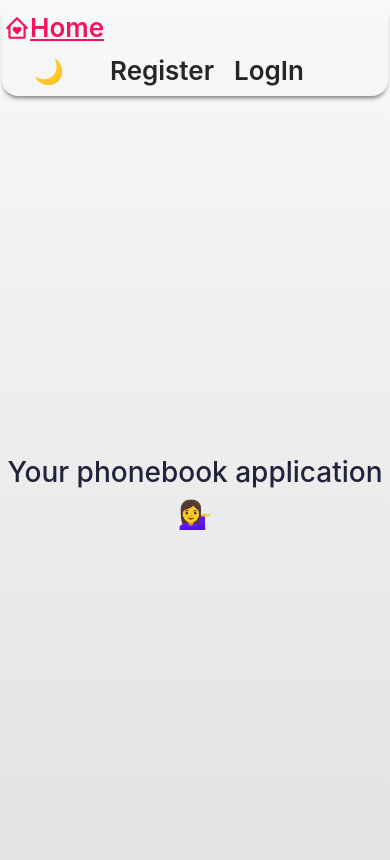
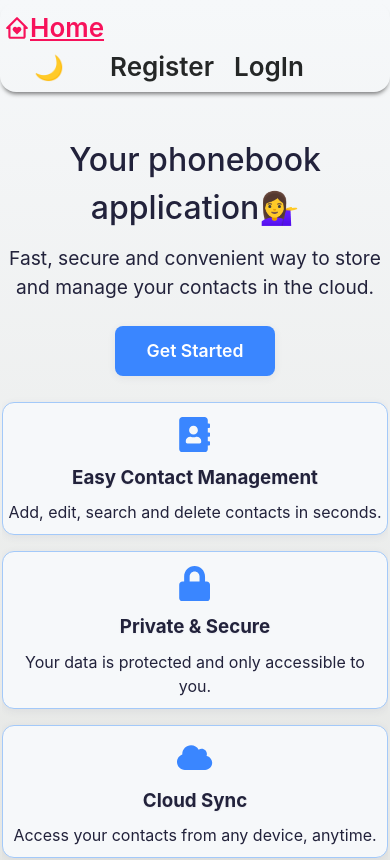
Before and after one commit to olenkachovgun/Phonebook-react, a React (Vite) app: page / in a window 390 px wide. Shown: the top 860 px of the page. Built offline with nearby package versions, Linux system fonts and the light colour scheme.

Commit message:
add new content one HomePage & fix css & add new readme

```diff
--- a/src/App.css
+++ b/src/App.css
@@ -2,8 +2,8 @@
   width: 100%;
   max-width: 1280px;
   margin: 0 auto;
-  padding: 6px 20px;
-  padding-bottom: 24px;
+  padding: 6px 20px 24px;
+  box-sizing: border-box;
 }
 
 @media (max-width: 1200px) {
@@ -15,29 +15,26 @@
 @media (max-width: 992px) {
   .wrapper {
     max-width: 800px;
-    padding: 6px 12px;
+    padding: 6px 12px 24px;
   }
 }
 
 @media (max-width: 768px) {
   .wrapper {
-    max-width: 100vw;
-    padding: 6px 8px;
-    padding-bottom: 32px;
+    max-width: 100%;
+    padding: 6px 8px 32px;
   }
 }
 
 @media (max-width: 600px) {
   .wrapper {
-    padding: 4px 4px;
-    padding-bottom: 32px;
+    padding: 4px 4px 32px;
   }
 }
 
 @media (max-width: 480px) {
   .wrapper {
-    padding: 2px 2px;
-    padding-bottom: 20px;
+    padding: 2px 2px 20px;
   }
 }
 
--- a/src/components/AppBar/AppBar.jsx
+++ b/src/components/AppBar/AppBar.jsx
@@ -12,22 +12,24 @@ const AppBar = () => {
 
   return (
     <header className={s.header}>
+      <div className={s.headerContent}>
         <Navigation />
         <div className={s.themeToggleContainer}>
           <button
             onClick={toggleTheme}
             className={s.themeToggleBtn}
             title={
-            theme === "light" ? "Увімкнути темну тему" : "Увімкнути світлу тему"
+              theme === "light" ? "Switch to dark mode" : "Switch to light mode"
             }
             aria-label={
-            theme === "light" ? "Увімкнути темну тему" : "Увімкнути світлу тему"
+              theme === "light" ? "Switch to dark mode" : "Switch to light mode"
             }
           >
             {theme === "light" ? "🌙" : "☀️"}
           </button>
           {isLoggedIn ? <UserMenu /> : <AuthNav />}
         </div>
+      </div>
     </header>
   );
 };
--- a/src/components/AppBar/AppBar.module.css
+++ b/src/components/AppBar/AppBar.module.css
@@ -4,10 +4,14 @@
     gap: 14px;
     align-items: center;
     text-align: center;
-    padding: 20px;
-    width: 100%;
+    padding: 20px 0;
+    width: 100vw;
+    position: relative;
+    left: 50%;
+    transform: translateX(-50%);
     box-shadow: 0 4px 4px -2px rgba(0, 0, 0, 0.5);
     border-radius: 16px;
+    margin: 0 0 32px 0;
 }
 
 .themeToggleContainer {
@@ -38,10 +42,25 @@
     box-shadow: none;
 }
 
+.headerContent {
+    width: 100%;
+    max-width: 1280px;
+    margin: 0 auto;
+    padding: 0 20px;
+    display: flex;
+    justify-content: space-between;
+    align-items: center;
+}
+
 @media (max-width: 1200px) {
     .header {
         padding: 16px;
         gap: 12px;
+    }
+
+    .headerContent {
+        max-width: 1000px;
+        padding: 0 16px;
     }
 }
 
@@ -50,12 +69,22 @@
         padding: 14px 10px;
         gap: 10px;
     }
+
+    .headerContent {
+        max-width: 800px;
+        padding: 0 12px;
+    }
 }
 
 @media (max-width: 768px) {
     .header {
         padding: 12px 8px;
         gap: 8px;
+    }
+
+    .headerContent {
+        max-width: 100vw;
+        padding: 0 8px;
     }
 
     .themeToggleBtn {
@@ -68,6 +97,11 @@
     .header {
         padding: 8px 4px;
         gap: 6px;
+        margin-bottom: 20px;
+    }
+
+    .headerContent {
+        padding: 0 4px;
     }
 }
 
@@ -83,4 +117,10 @@
         align-self: flex-end;
         margin-bottom: 4px;
     }
+
+    .headerContent {
+        flex-direction: column;
+        align-items: stretch;
+        padding: 0 2px;
+    }
 }
--- a/src/components/ContactList/ContactList.jsx
+++ b/src/components/ContactList/ContactList.jsx
@@ -46,17 +46,17 @@ const ContactList = () => {
       ))}
 
       {filterData.length === 0 && contacts.length !== 0 && (
-        <>
-          <p>Not found</p>
+        <div className={s.notFoundRow}>
+          <p className={s.notFound}>No contacts found for your search.</p>
           {/* //{toast.error("Not found. Try again...")}; */}
           <button
             onClick={() => dispatch(resetFilter())}
             type="button"
-            className="btnReset"
+            className={s.btnReset}
           >
             Reset
           </button>
-        </>
+        </div>
       )}
       {isOpen && (
         <Suspense fallback={<p>Loading...</p>}>
--- a/src/components/Footer/Footer.module.css
+++ b/src/components/Footer/Footer.module.css
@@ -1,12 +1,15 @@
 .footer {
-    width: 100%;
-    padding: 20px;
+    width: 100vw;
+    padding: 20px 0;
     display: flex;
     justify-content: center;
     align-items: center;
     border: none;
     border-bottom: none;
     margin-top: 40px;
+    position: relative;
+    left: 50%;
+    transform: translateX(-50%);
 }
 
 .footer.dark-theme {
--- a/src/components/UserMenu/UserMenu.jsx
+++ b/src/components/UserMenu/UserMenu.jsx
@@ -13,7 +13,12 @@ const UserMenu = () => {
   return (
     <div className={s.userMenu}>
       <p className={s.username}>Welcome, {user.user.name}!</p>
-      <button onClick={() => dispatch(logoutThunk())} className={s.btnLogout}>
+      <button
+        onClick={() => dispatch(logoutThunk())}
+        className={s.btnLogout}
+        title="Logout"
+        aria-label="Logout"
+      >
         <IoIosLogOut className={s.iconLogout} />
       </button>
     </div>
--- a/src/index.css
+++ b/src/index.css
@@ -9,18 +9,20 @@
 }
 
 body {
-  max-width: 1280px;
+  /* max-width: 1280px; */
   text-align: center;
   background: linear-gradient(180deg, #f6f8fa 0%, #e0e1dd 100%);
+  overflow-x: hidden;
 }
 
 #root {
   color: #22223b;
   margin: 0;
-  display: flex;
-  justify-content: center;
-  min-width: 320px;
+
+  width: 100%;
   min-height: 100vh;
+
+  overflow-x: hidden;
 }
 
 a {
@@ -31,14 +33,14 @@ a:hover {
   color: #4361ee;
 }
 
-h1,
+/* h1,
 h2,
 h3,
 h4,
 h5,
 h6 {
   text-shadow: 1px 1px 3px #e0e1dd;
-}
+} */
 
 .card,
 .header,
@@ -62,14 +64,7 @@ body.dark-theme #root {
   color: #f1f1f1;
 }
 
-body.dark-theme h1,
-body.dark-theme h2,
-body.dark-theme h3,
-body.dark-theme h4,
-body.dark-theme h5,
-body.dark-theme h6 {
-  text-shadow: 1px 1px 3px #232526;
-}
+
 
 body.dark-theme a {
   color: #f1c40f;
--- a/src/pages/HomePage/HomePage.jsx
+++ b/src/pages/HomePage/HomePage.jsx
@@ -1,16 +1,51 @@
 import React from "react";
 import s from "./HomePage.module.css";
+import { Link } from "react-router-dom";
+import { FaAddressBook, FaLock, FaCloud, FaRocket } from "react-icons/fa";
+import useTheme from "../../hooks/useTheme";
 
 const HomePage = () => {
+  const { theme } = useTheme();
+  const darkText = theme === "dark" ? s.darkText : "";
   return (
     <div className={s.container}>
+      <div className={s.hero}>
         <h1 className={s.title}>
-        {" "}
           Your phonebook application
           <span role="img" aria-label="Greeting icon">
             💁‍♀️
           </span>
         </h1>
+        <p className={s.subtitle}>
+          Fast, secure and convenient way to store and manage your contacts in
+          the cloud.
+        </p>
+        <Link to="/register" className={s.ctaBtn}>
+          Get Started
+        </Link>
+      </div>
+      <div className={s.features}>
+        <div className={`${s.featureItem} ${darkText}`}>
+          <FaAddressBook className={s.featureIcon} />
+          <h3>Easy Contact Management</h3>
+          <p>Add, edit, search and delete contacts in seconds.</p>
+        </div>
+        <div className={`${s.featureItem} ${darkText}`}>
+          <FaLock className={s.featureIcon} />
+          <h3>Private & Secure</h3>
+          <p>Your data is protected and only accessible to you.</p>
+        </div>
+        <div className={`${s.featureItem} ${darkText}`}>
+          <FaCloud className={s.featureIcon} />
+          <h3>Cloud Sync</h3>
+          <p>Access your contacts from any device, anytime.</p>
+        </div>
+        <div className={`${s.featureItem} ${darkText}`}>
+          <FaRocket className={s.featureIcon} />
+          <h3>Lightning Fast</h3>
+          <p>Instant search and smooth experience on any device.</p>
+        </div>
+      </div>
     </div>
   );
 };
--- a/src/pages/HomePage/HomePage.module.css
+++ b/src/pages/HomePage/HomePage.module.css
@@ -1,15 +1,166 @@
 .container {
     width: 100%;
-    min-height: calc(100vh - 50px);
+    max-width: 1200px;
+    margin: 0 auto;
+    min-height: calc(100vh - 200px);
     display: flex;
+    flex-direction: column;
     align-items: center;
-    justify-content: center;
+    justify-content: flex-start;
+    overflow-x: hidden;
+    box-sizing: border-box;
 }
 
+@media (max-width: 768px) {
+    .container {
+        min-height: calc(100vh - 160px);
+    }
+}
+
+@media (max-width: 480px) {
+    .container {
+        min-height: calc(100vh - 120px);
+    }
+}
+
+.hero {
+    display: flex;
+    flex-direction: column;
+    align-items: center;
+    margin-top: 40px;
+    margin-bottom: 32px;
+}
 
 .title {
     font-weight: 500;
-    font-size: 28px;
+    font-size: 32px;
     text-align: center;
     text-shadow: none;
+    margin-bottom: 12px;
 }
+
+.subtitle {
+    font-size: 1.2rem;
+
+    margin-bottom: 24px;
+    text-align: center;
+    max-width: 500px;
+}
+
+.ctaBtn {
+    display: inline-block;
+    padding: 12px 32px;
+    background: #3a86ff;
+    color: #fff;
+    border: none;
+    border-radius: 8px;
+    font-size: 1.1rem;
+    font-weight: 600;
+    text-decoration: none;
+    box-shadow: 0 2px 8px rgba(60, 60, 100, 0.07);
+    transition: background 0.2s, color 0.2s, box-shadow 0.2s;
+    cursor: pointer;
+    margin-bottom: 8px;
+}
+
+.ctaBtn:hover,
+.ctaBtn:focus {
+    background: #4361ee;
+    color: #fff;
+    box-shadow: 0 4px 16px rgba(60, 60, 100, 0.12);
+}
+
+.features {
+    display: flex;
+    flex-wrap: wrap;
+    justify-content: center;
+    gap: 32px;
+    margin-bottom: 32px;
+}
+
+.featureItem {
+    background: #f6f8fa;
+    border: 1px solid #a3c9f9;
+    border-radius: 12px;
+    box-shadow: 0 2px 8px rgba(60, 60, 100, 0.07);
+    padding: 24px 20px 18px 20px;
+    max-width: 260px;
+    min-width: 200px;
+    display: flex;
+    flex-direction: column;
+    align-items: center;
+    text-align: center;
+    transition: box-shadow 0.2s, border 0.2s;
+    box-sizing: border-box;
+}
+
+.featureItem:hover {
+    box-shadow: 0 4px 16px rgba(60, 60, 100, 0.12);
+    border-color: #3a86ff;
+}
+
+.featureIcon {
+    font-size: 2.2rem;
+    color: #3a86ff;
+    margin-bottom: 12px;
+}
+
+.featureItem h3 {
+    text-shadow: 0 1px 2px rgba(60, 60, 100, 0.08);
+    margin-bottom: 8px;
+}
+
+@media (max-width: 992px) {
+    .features {
+        gap: 20px;
+    }
+
+    .featureItem {
+        max-width: 100%;
+        min-width: 160px;
+        padding: 18px 10px 14px 10px;
+    }
+}
+
+@media (max-width: 600px) {
+    .hero {
+        margin-top: 24px;
+        margin-bottom: 18px;
+    }
+
+    .features {
+        flex-direction: column;
+        gap: 16px;
+    }
+
+    .featureItem {
+        width: 100%;
+        max-width: 100%;
+        min-width: 100%;
+        padding: 14px 4px 10px 4px;
+        box-sizing: border-box;
+    }
+}
+
+.dark-theme .featureItem {
+    color: #232526;
+    background: #f6f8fa;
+    border: 1px solid #a3c9f9;
+}
+
+.dark-theme .featureItem h3,
+.dark-theme .featureItem p {
+    color: #232526;
+}
+
+.dark-theme .subtitle {
+    color: #d6d9f0 !important;
+}
+
+.dark-theme .title {
+    color: #232526;
+}
+
+.darkText {
+    color: #232526 !important;
+}
--- a/src/pages/RegistrationPage/RegistrationPage.module.css
+++ b/src/pages/RegistrationPage/RegistrationPage.module.css
@@ -5,7 +5,7 @@
     margin-top: 16px;
     border: 1px solid #a3c9f9;
     border-radius: 8px;
-    padding: 16px 26px;
+    padding: 32px 26px 16px 26px;
     background-color: #f6f8fa;
     box-shadow: 0 2px 8px rgba(60, 60, 100, 0.07);
 }
```
Also changed, not shown: src/components/ContactList/ContactLst.module.css (+43 -0 lines), src/components/UserMenu/UserMenu.module.css (+27 -6 lines), 1 other file (tests, documents, lock files or other folders). Lines whose indentation alone changed are shown as unchanged.
